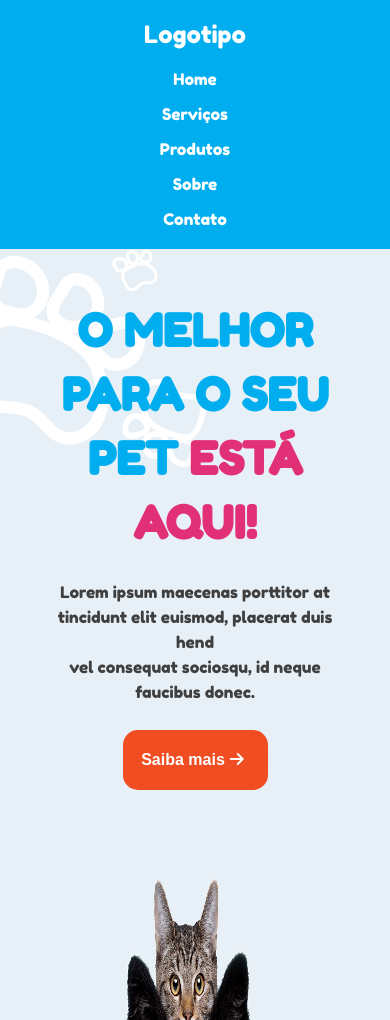
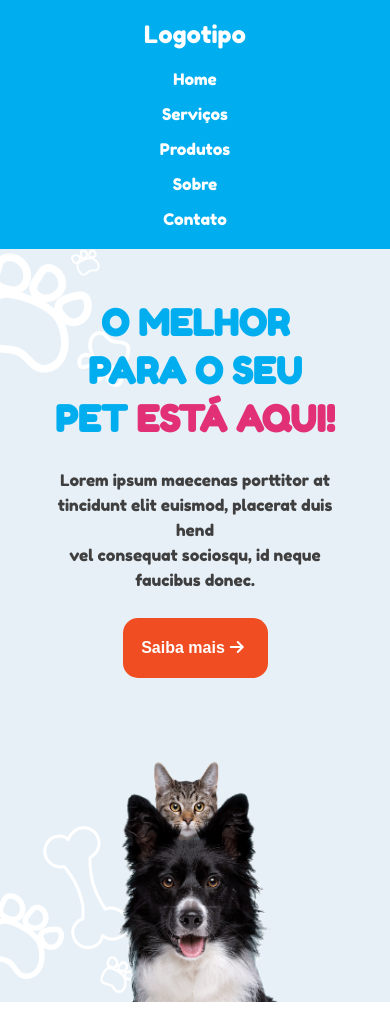
Before and after one commit to Siliprandi/LandingPage_Pet, a plain HTML site: page index.html in a window 390 px wide. Shown: the top 1020 px of the page. Drawn offline with Linux system fonts and the light colour scheme; files whose address does not match are found by name.

Commit message:
Alteração na responsividade da imagem do conteúdo principal

```diff
--- a/css/responsividade.css
+++ b/css/responsividade.css
@@ -25,7 +25,13 @@
     }
 
     .conteudo-principal-titulo{
-        font-size: 45px;
+        font-size: 2.25rem;
+        line-height: 3rem;
+
+    }
+
+    .conteudo-principal-imagem{
+        height: 5%;
     }
 
     /* Logotipo de empresas parceiras*/
@@ -38,7 +44,6 @@
     .conteudo-secundario .container {
         flex-direction: column;
         width: 100%;
-
 
 
     }
@@ -81,6 +86,4 @@
 
     }
 
-
-
 }
```
